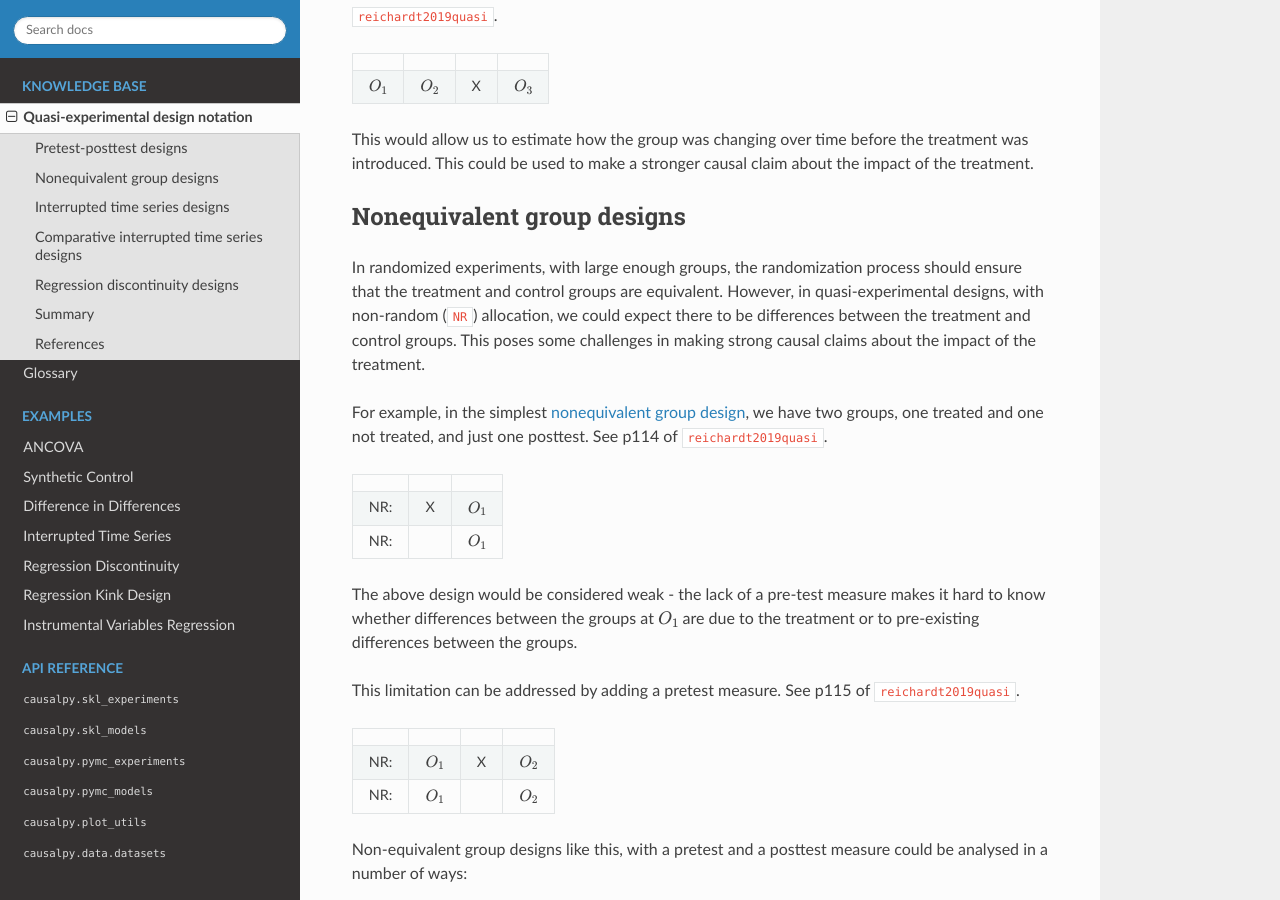
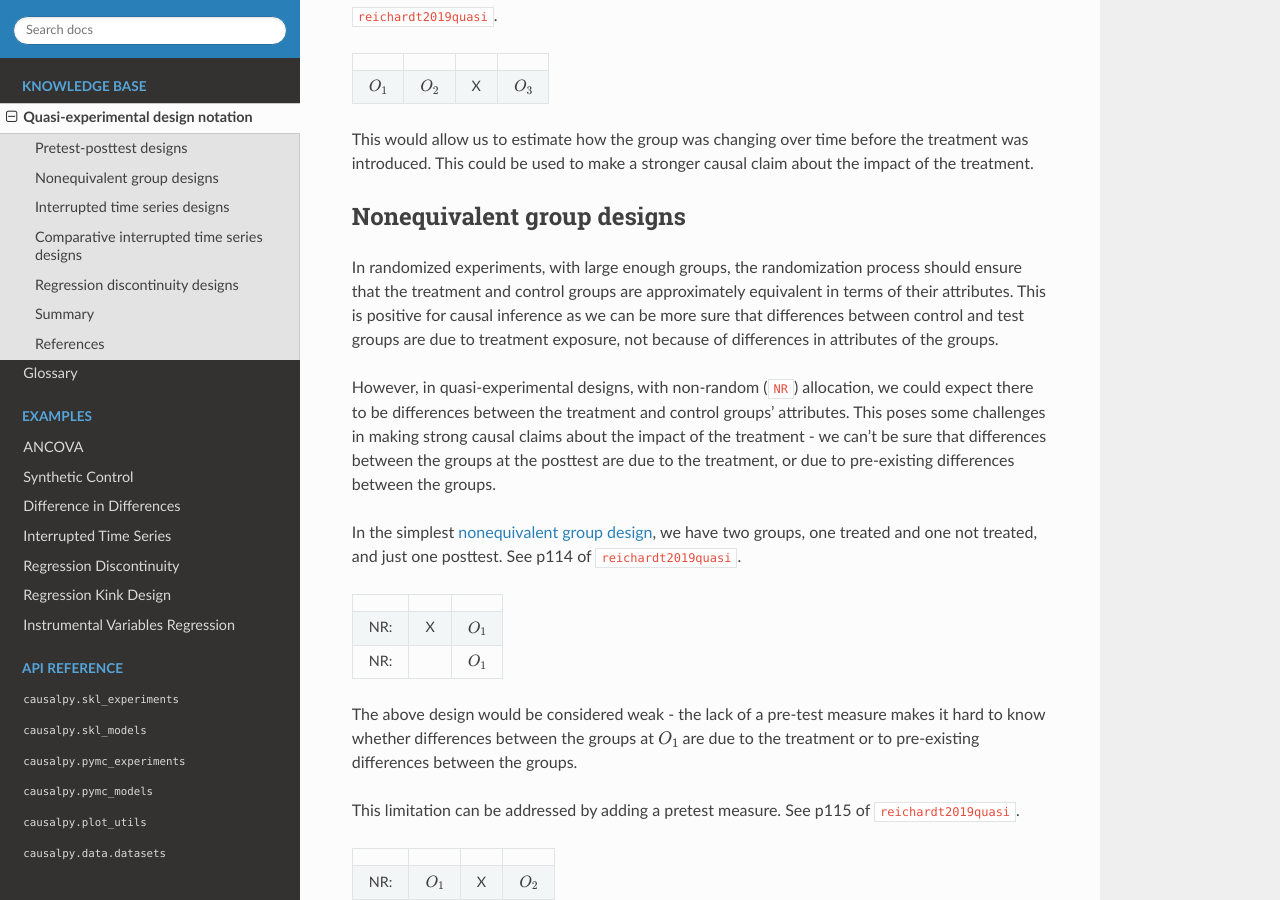
Before and after one commit to pymc-labs/CausalPy, a Sphinx documentation site: the page built from docs/source/design_notation.md, in a window 1280 px wide and 900 px high, scrolled down 750 px. Built offline with Sphinx 7.4.7 and the Read the Docs theme 2.0.0, drawn with Linux system fonts in a browser that asks for light colours; pages that are not in the unit, such as notebooks, are missing from menus; cross-references to code outside the pages are shown as plain code.

Commit message:
expand on "equivalent"

```diff
--- a/docs/source/design_notation.md
+++ b/docs/source/design_notation.md
@@ -22,9 +22,11 @@ This would allow us to estimate how the group was changing over time before the
 
 ## Nonequivalent group designs
 
-In randomized experiments, with large enough groups, the randomization process should ensure that the treatment and control groups are equivalent. However, in quasi-experimental designs, with non-random (`NR`) allocation, we could expect there to be differences between the treatment and control groups. This poses some challenges in making strong causal claims about the impact of the treatment.
+In randomized experiments, with large enough groups, the randomization process should ensure that the treatment and control groups are approximately equivalent in terms of their attributes. This is positive for causal inference as we can be more sure that differences between control and test groups are due to treatment exposure, not because of differences in attributes of the groups.
 
-For example, in the simplest {term}`nonequivalent group design<NEGD>`, we have two groups, one treated and one not treated, and just one posttest. See p114 of {cite:t}`reichardt2019quasi`.
+However, in quasi-experimental designs, with non-random (`NR`) allocation, we could expect there to be differences between the treatment and control groups' attributes. This poses some challenges in making strong causal claims about the impact of the treatment - we can't be sure that differences between the groups at the posttest are due to the treatment, or due to pre-existing differences between the groups.
+
+In the simplest {term}`nonequivalent group design<NEGD>`, we have two groups, one treated and one not treated, and just one posttest. See p114 of {cite:t}`reichardt2019quasi`.
 
 |     |   |    |
 |-----|---|----|
--- a/docs/source/glossary.rst
+++ b/docs/source/glossary.rst
@@ -48,7 +48,7 @@ Glossary
 
    Non-equivalent group designs
    NEGD
-      A quasi-experimental design where units are assigned to conditions non-randomly, and not according to a running variable (see Regression discontinuity design).
+      A quasi-experimental design where units are assigned to conditions non-randomly, and not according to a running variable (see Regression discontinuity design). This can be problematic when assigning causal influence of the treatment - differences in outcomes between groups could be due to the treatment or due to differences in the group attributes themselves.
 
    One-group posttest-only design
       A design where a single group is exposed to a treatment and assessed on an outcome measure. There is no pretest measure or comparison group.
```
